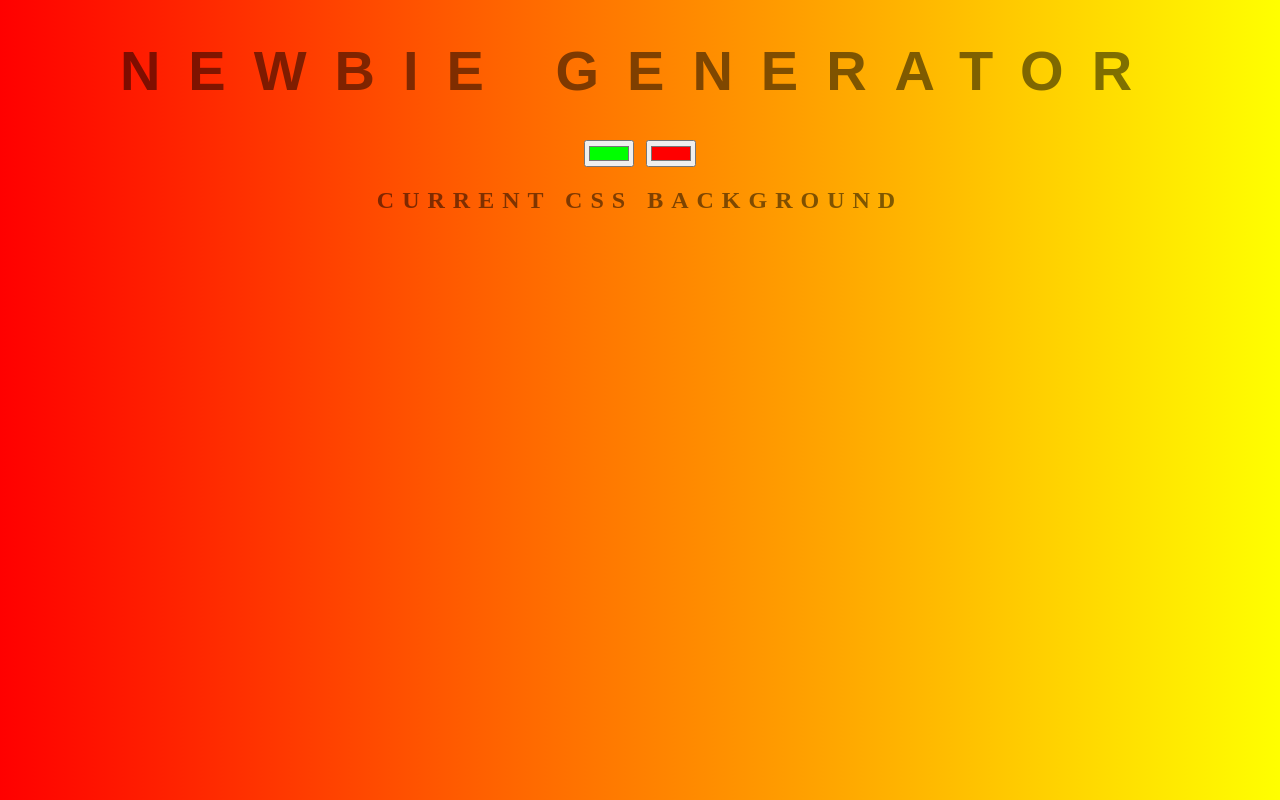
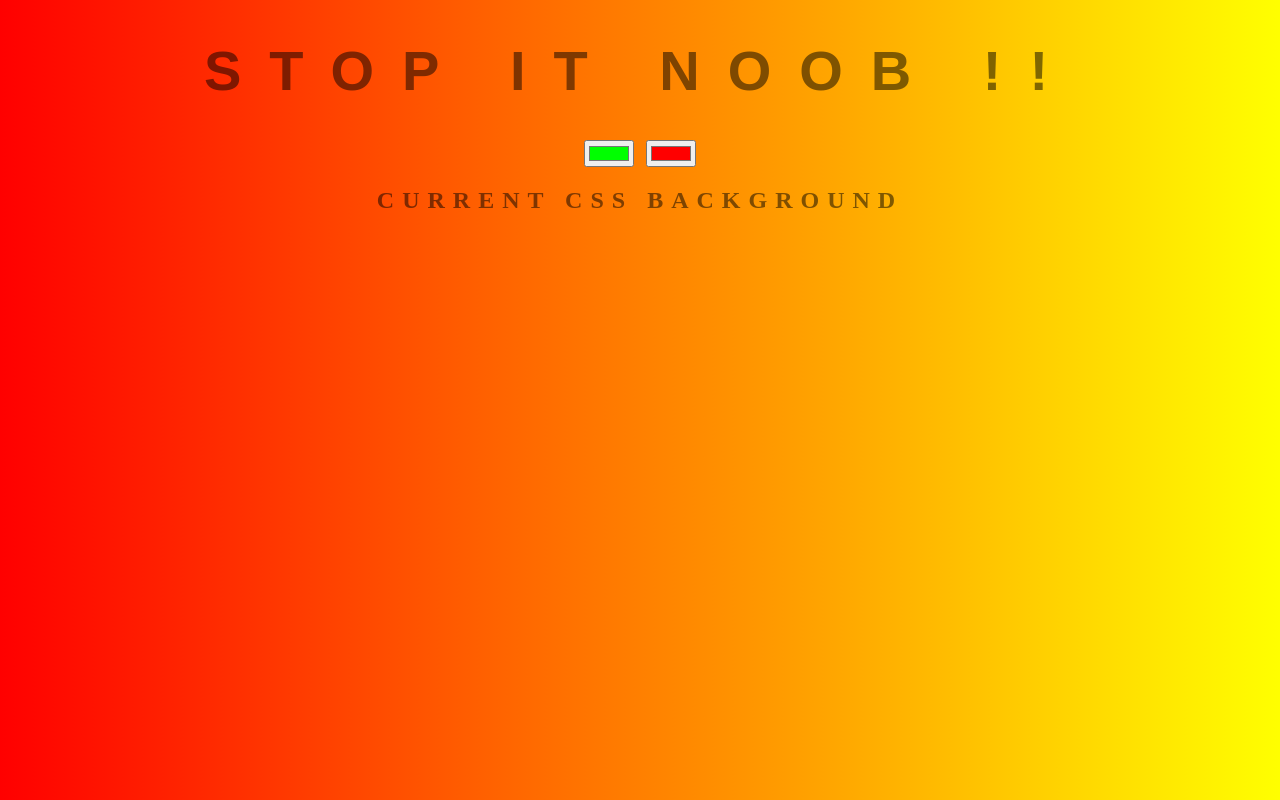
Before and after one commit to iascin/backgroundgenerator, a plain HTML site: page index.html in a window 1280 px wide. Drawn offline with Linux system fonts and the light colour scheme.

Commit message:
stop get some help

```diff
--- a/index.html
+++ b/index.html
@@ -8,7 +8,7 @@
     <link   rel="stylesheet" href="style.css" type="text/css">
 </head>
 <body id="gradient">
-    <h1> newbie generator </h1>
+    <h1> stop it noob !! </h1>
     <input oninput="colorleft()" class="color1" type="color" name="color1" value="#00ff00">
     <input oninput="colorright()" class="color2" type="color" name="color2" value="#ff0000">
     <h2>Current css background</h2>
```
